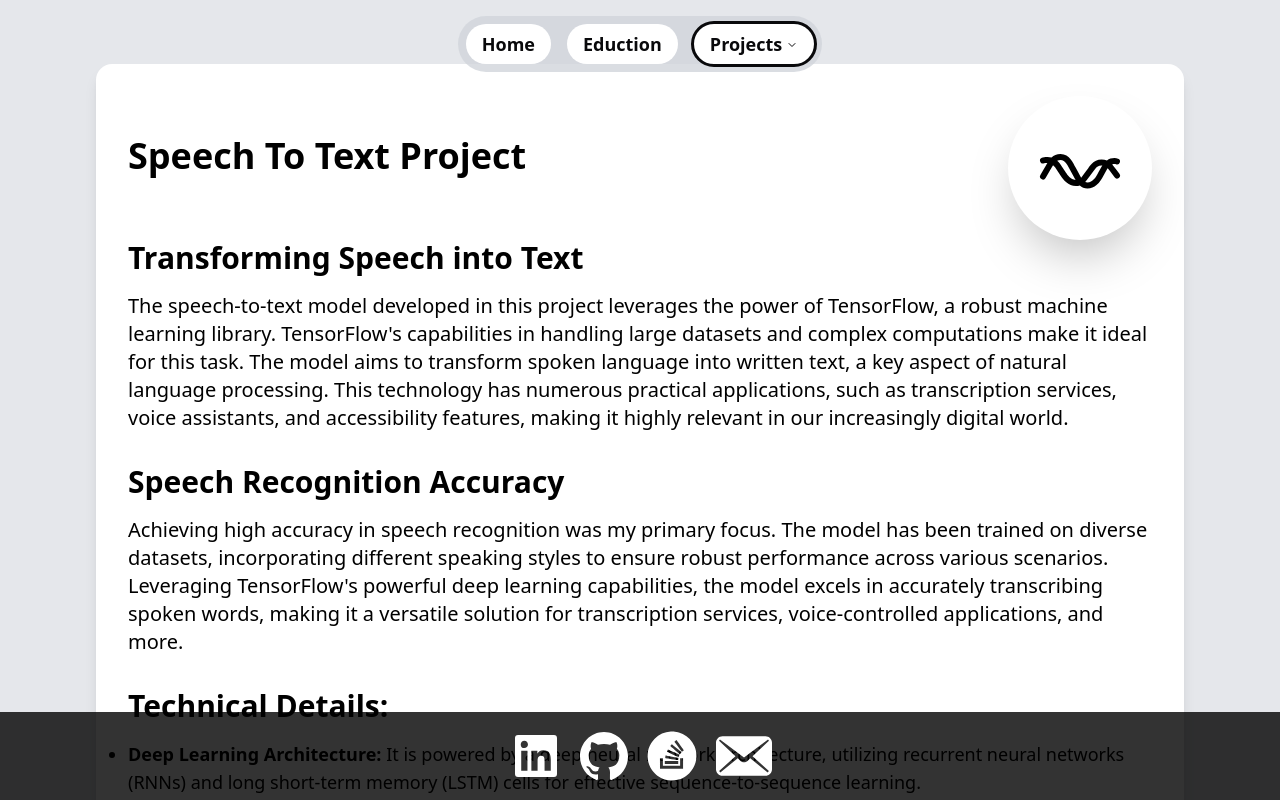
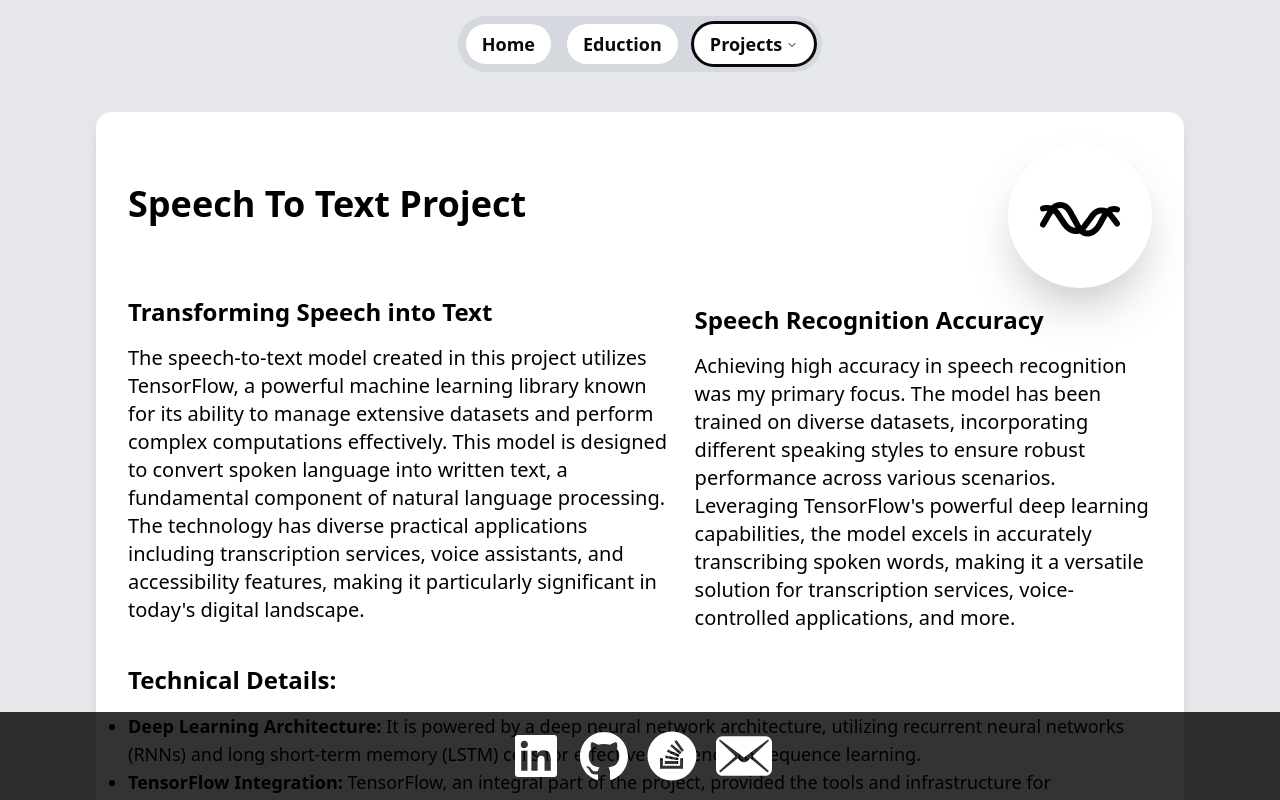
Before and after one commit to stichmc/portfolio, a React (Vite) app: page /projects/speech-to-text in a window 1280 px wide. Shown: the top 800 px of the page. Built offline with nearby package versions, Linux system fonts and the light colour scheme.

Commit message:
reactive fix

```diff
--- a/src/pages/projects/SpeechText.tsx
+++ b/src/pages/projects/SpeechText.tsx
@@ -5,10 +5,10 @@ import voiceIcon from "@/assets/projects/voice.svg";
 
 const SpeechToText = () => {
   return (
-    <>
+    <div className="flex flex-col space-y-12 sm:space-y-24 lg:space-y-12 bg-gray-200">
       <Navbar isHome={false} isEducation={false} isProjects={true} />
-      <div className="mb-20 sm:mb-8">
-        <div className="bg-gray-200 lg:p-24 p-8">
+
+      <div className="lg:p-24 p-8">
         <FadeIn>
           <div className="flex flex-col text-black p-8 rounded-2xl shadow-lg bg-white mt-2 sm:mt-[-2rem]">
             <div className="flex justify-between items-center">
@@ -21,30 +21,32 @@ const SpeechToText = () => {
             </div>
 
             <div className="mt-6 sm:mt-0">
-                <h1 className="text-xl sm:text-3xl font-bold mb-4">Transforming Speech into Text</h1>
-                <p className="text-sm sm:text-xl mb-8">
-                  The speech-to-text model developed in this project leverages the power of TensorFlow, a robust machine
-                  learning library. TensorFlow's capabilities in handling large datasets and complex computations make
-                  it ideal for this task. The model aims to transform spoken language into written text, a key aspect of
-                  natural language processing. This technology has numerous practical applications, such as
-                  transcription services, voice assistants, and accessibility features, making it highly relevant in our
-                  increasingly digital world.
+              <div className="mb-8 items-center lg:flex lg:space-x-4 space-y-4">
+                <div>
+                  <h1 className="text-xl sm:text-2xl font-bold mb-4">Transforming Speech into Text</h1>
+                  <p className="text-sm sm:text-xl">
+                    The speech-to-text model created in this project utilizes TensorFlow, a powerful machine learning
+                    library known for its ability to manage extensive datasets and perform complex computations
+                    effectively. This model is designed to convert spoken language into written text, a fundamental
+                    component of natural language processing. The technology has diverse practical applications
+                    including transcription services, voice assistants, and accessibility features, making it
+                    particularly significant in today's digital landscape.
                   </p>
-                <div className="feature-section mb-8 block items-center md:flex lg:flex xl:flex">
+                </div>
                 <div>
-                    <h2 className="text-xl sm:text-3xl font-bold mb-4">Speech Recognition Accuracy</h2>
+                  <h2 className="text-xl sm:text-2xl font-bold mb-4">Speech Recognition Accuracy</h2>
                   <p className="text-sm sm:text-xl">
                     Achieving high accuracy in speech recognition was my primary focus. The model has been trained on
                     diverse datasets, incorporating different speaking styles to ensure robust performance across
-                      various scenarios. Leveraging TensorFlow's powerful deep learning capabilities, the model excels
-                      in accurately transcribing spoken words, making it a versatile solution for transcription
-                      services, voice-controlled applications, and more.
+                    various scenarios. Leveraging TensorFlow's powerful deep learning capabilities, the model excels in
+                    accurately transcribing spoken words, making it a versatile solution for transcription services,
+                    voice-controlled applications, and more.
                   </p>
                 </div>
               </div>
 
               <div>
-                  <h2 className="text-xl sm:text-3xl font-bold mb-4">Technical Details:</h2>
+                <h2 className="text-xl sm:text-2xl font-bold mb-4">Technical Details:</h2>
                 <ul className="list-disc">
                   <li className="text-sm sm:text-lg">
                     <strong>Deep Learning Architecture:</strong> It is powered by a deep neural network architecture,
@@ -61,9 +63,9 @@ const SpeechToText = () => {
                     recordings from various sources, ensuring adaptability to different speaking patterns.
                   </li>
                   <li className="text-sm sm:text-lg">
-                      <strong>Speech Preprocessing:</strong> Advanced preprocessing techniques are applied to input
-                      audio data, including noise reduction, feature extraction, and normalization, enhancing the
-                      model's ability to handle varying audio conditions.
+                    <strong>Speech Preprocessing:</strong> Advanced preprocessing techniques are applied to input audio
+                    data, including noise reduction, feature extraction, and normalization, enhancing the model's
+                    ability to handle varying audio conditions.
                   </li>
                 </ul>
               </div>
@@ -71,9 +73,10 @@ const SpeechToText = () => {
           </div>
         </FadeIn>
       </div>
+
+      <div className="h-12 sm:h-4"></div>
+      <Footer />
     </div>
-      <Footer />
-    </>
   );
 };
 
```
Lines whose indentation alone changed are shown as unchanged.
